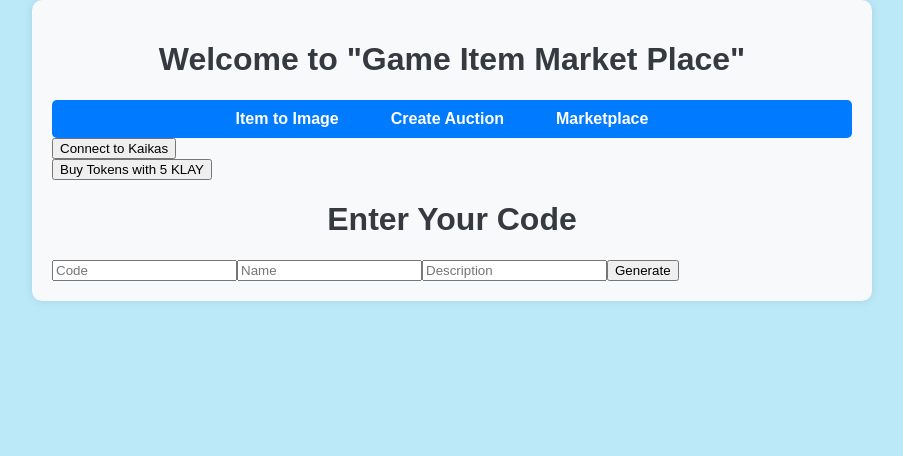
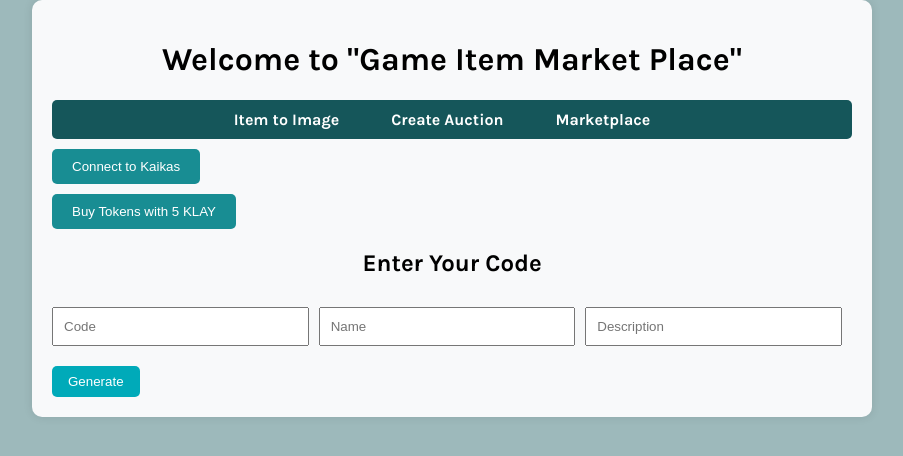
Before and after one commit to Minkun00/game2NFT, a React app in the folder Exchange/: page /inputCode in a window 1280 px wide. Shown: the top 456 px of the page, without its empty margins (188-1091 px from the left). Built offline with nearby package versions, Linux system fonts and the light colour scheme; no server answers; what caver-js would draw is missing.

Commit message:
Update Front-End Design Complete -v2.0.0

```diff
--- a/Exchange/src/App.css
+++ b/Exchange/src/App.css
@@ -1,8 +1,8 @@
 body {
-    font-family: 'Arial', sans-serif;
+    font-family: 'Karla', sans-serif;
     margin: 0;
     padding: 0;
-    background-color: #bce9f8;
+    background-color: #9DB9BB;
   }
 
   .app-container {
@@ -16,11 +16,17 @@ body {
 
   h1 {
     text-align: center;
-    color: #343a40;
+    color: #000000;
+  }
+
+  h2 {
+    text-align: center;
+    color: #000000;
+
   }
 
   nav {
-    background-color: #007bff;
+    background-color: #15565A;
     color: white;
     padding: 10px 0;
     border-radius: 5px;
@@ -48,5 +54,70 @@ body {
   }
 
   nav ul li a:hover {
-    background-color: #0056b3;
+    background-color: #0e3235;
   }
+
+
+
+  .button {
+    border-radius: 5px;
+    background-color: #188D93;
+    color: white;
+    padding: 10px 20px;
+    cursor: pointer;
+    transition: background-color 0.3s ease;
+    box-shadow: none;
+    margin-top: 10px;
+    border: none;
+
+  }
+
+  .button:hover {
+    background-color: #106368;
+
+  }
+
+  .input-button {
+    border-radius: 5px;
+    background-color: #00AAB9;
+    color: white;
+    padding: 8px 16px;
+    cursor: pointer;
+    transition: background-color 0.3s ease;
+    box-shadow: none;
+    margin-top: 10px;
+    border: none;
+
+  }
+
+  .input-button:hover {
+    background-color: #017a85;
+
+
+  }
+
+
+  .account-info {
+    color: #000000;
+    margin-top: 10px;
+    font-family: sans-serif;
+    font-weight: 300;
+  }
+
+  input {
+    width: 100%;
+    padding: 10px;
+    margin: 10px 0;
+    box-sizing: border-box;
+  }
+
+  .item-form {
+    display: flex;
+    flex-wrap: wrap;
+  }
+
+  .item-form input {
+    width: calc(33.33% - 10px);
+    margin-right: 10px;
+    margin-bottom: 10px;
+  }
--- a/Exchange/src/App.jsx
+++ b/Exchange/src/App.jsx
@@ -24,7 +24,7 @@ function App() {
     <Router>
       <div className="app-container">
         <h1>Welcome to "Game Item Market Place"</h1>
-        <nav>
+        <nav className = "nav">
           <ul>
             <li>
               <NavLink to="/inputCode">Item to Image</NavLink>
--- a/Exchange/src/contracts/buyItem/market.jsx
+++ b/Exchange/src/contracts/buyItem/market.jsx
@@ -99,8 +99,8 @@ export default function Marcketplace({ tokenContractABI, tokenContractAddress, n
         {listedNfts.map((nft) => (
           <div key={nft.tokenId} style={{ border: '1px solid #ddd', padding: '10px', borderRadius: '5px' }}>
             <img src={nft.imageUrl} alt={`NFT ${nft.tokenId}`} style={{ maxWidth: '100%', display: 'block', marginBottom: '5px' }} />
-            <p>Token ID: {nft.tokenId}</p>
-            <button onClick={() => approveToken(nft.price, nft.tokenId)}>
+            <p className="account-info">Token ID: {nft.tokenId}</p>
+            <button className="input-button" onClick={() => approveToken(nft.price, nft.tokenId)}>
               Buy for {caver.utils.convertFromPeb(caver.utils.toBN(nft.price), 'KLAY')} MTK
             </button>
           </div>
--- a/Exchange/src/contracts/createAuction/createAuction.jsx
+++ b/Exchange/src/contracts/createAuction/createAuction.jsx
@@ -105,12 +105,12 @@ export default function CreateAuction({  nftContractABI, marcketContractABI, nft
                  onClick={() => selectNFT(tokenDetail.tokenId)}
             >
               <img src={tokenDetail.imageUrl} alt="NFT" style={{ maxWidth: '100%', display: 'block', marginBottom: '5px', }} />
-              <p>Token ID: {tokenDetail.tokenId}</p>
+              <p className="account-info"> Token ID: {tokenDetail.tokenId}</p>
             </div>
           ))}
         </div>
         <input type="text" placeholder="Price in KLAY" value={price} onChange={handlePriceChange} />
-        <button onClick={listNFT}>List NFT for Sale</button>
+        <button className="input-button"onClick={listNFT}>List NFT for Sale</button>
       </div>
     </div>
   );
--- a/Exchange/src/contracts/itemToIMG/itemToImg.jsx
+++ b/Exchange/src/contracts/itemToIMG/itemToImg.jsx
@@ -35,8 +35,13 @@ export default function ItemToImg({ nftContractABI, nftContractAddress }) {
   }, [imgUri, tokenUri]);
 
   return (
+
     <div>
-      <h1>Enter Your Code</h1>
+      <h2>Enter Your Code</h2>
+
+
+      <div className="item-form">
+
       <input
         type="text"
         placeholder="Code"
@@ -55,11 +60,14 @@ export default function ItemToImg({ nftContractABI, nftContractAddress }) {
         value={description}
         onChange={e => setDescription(e.target.value)}
       />
-      <button onClick={handleSubmit}>Generate</button>
+      <button className="input-button"onClick={handleSubmit}>Generate</button>
 
       {imgUri && <div>
         <img src={imgUri.replace('ipfs://', 'https://ipfs.io/ipfs/')} alt="Generated" />
       </div>}
     </div>
+
+    </div>
+
   );
 }
--- a/Exchange/src/contracts/kaikasConnect/BuyTokens/BuyTokens.jsx
+++ b/Exchange/src/contracts/kaikasConnect/BuyTokens/BuyTokens.jsx
@@ -1,5 +1,6 @@
 import React from 'react';
 import Caver from 'caver-js';
+import "../../../App.css"
 
 const BuyTokenButton = ({ tokenContractAddress, tokenContractAbi }) => {
 
@@ -29,7 +30,7 @@ const BuyTokenButton = ({ tokenContractAddress, tokenContractAbi }) => {
   };
 
   return (
-    <button onClick={() => buyTokens('5')}>Buy Tokens with 5 KLAY</button>
+    <button className="button" onClick={() => buyTokens('5')}>Buy Tokens with 5 KLAY</button>
   );
 };
 
--- a/Exchange/src/contracts/kaikasConnect/KaikasConnect.jsx
+++ b/Exchange/src/contracts/kaikasConnect/KaikasConnect.jsx
@@ -1,5 +1,7 @@
 import React, { useState, useEffect } from 'react';
 import Caver from 'caver-js';
+import "../../App.css";
+
 
 const KaikasConnect = () => {
   const [account, setAccount] = useState('');
@@ -34,9 +36,9 @@ const KaikasConnect = () => {
   return (
     <div>
       {account ? (
-        <p>Connected account: {account}</p>
+        <p className="account-info">Connected account: {account}</p>
       ) : (
-        <button onClick={connectWalletHandler}>Connect to Kaikas</button>
+        <button className = "button" onClick={connectWalletHandler}>Connect to Kaikas</button>
       )}
     </div>
   );
--- a/Exchange/src/index.js
+++ b/Exchange/src/index.js
@@ -3,6 +3,7 @@ import ReactDOM from 'react-dom';
 import './styles/index.css';
 import App from './App';
 import reportWebVitals from './reportWebVitals';
+import './styles/fonts.css';
 
 ReactDOM.render(
   <React.StrictMode>
--- /dev/null
+++ b/Exchange/src/styles/fonts.css
@@ -0,0 +1,5 @@
+@import url('https://fonts.googleapis.com/css2?family=Karla:wght@400;700&display=swap');
+
+body {
+    font-family: 'Karla', sans-serif;
+  }
--- a/Exchange/src/styles/index.css
+++ b/Exchange/src/styles/index.css
@@ -1,4 +1,4 @@
-body {
+/* body {
   margin: 0;
   font-family: 'Your Chosen Font', sans-serif;
   -webkit-font-smoothing: antialiased;
@@ -7,4 +7,4 @@ body {
 
 code {
   font-family: 'Your Code Font', monospace;
-}
+} */
```
Also changed, not shown: 1 other file (tests, documents, lock files or other folders).
